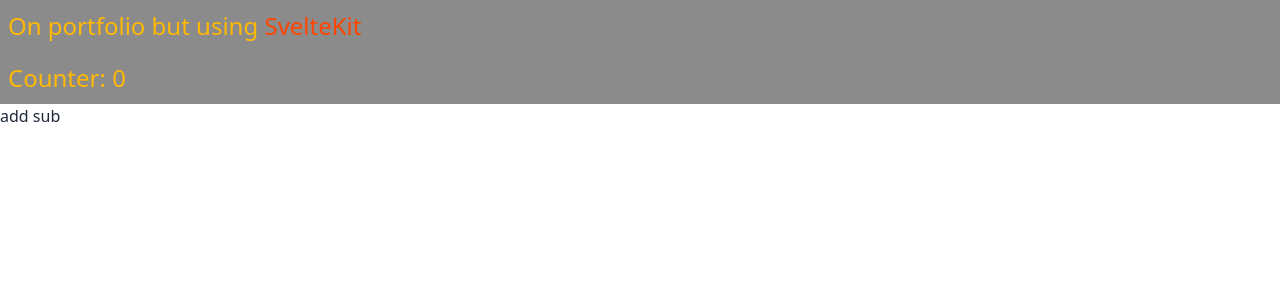
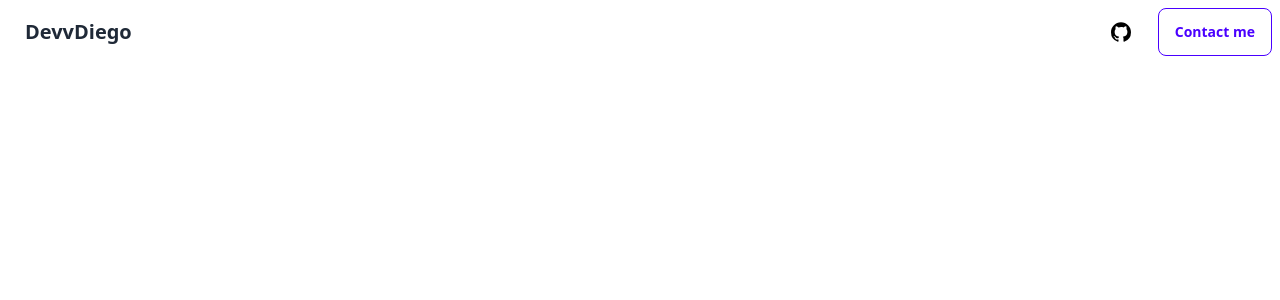
Before and after one commit to DevvDiego/DevvDiego.github.io, a SvelteKit app: page / in a window 1280 px wide. Shown: the top 300 px of the page. Built offline with nearby package versions, Linux system fonts and the light colour scheme.

Commit message:
add navbar using daisyUI

```diff
--- a/src/routes/+page.svelte
+++ b/src/routes/+page.svelte
@@ -1,28 +1,29 @@
 <script>
-    export let count = 0;
+    //Stick with these icons: https://iconer.app/bootstrap/
+    import iconGithub from "$lib/assets/icons/github.svg";
+
 </script>
 
+<div class="navbar bg-base-100">
 
-<h1>On portfolio but using <a style="color: orangered;" href="https://kit.svelte.dev/">SvelteKit</a></h1>
-<h1>
-    Counter: {count}
-</h1>
+    <button class="flex-1">
+        <a class="btn btn-ghost text-xl">DevvDiego</a>
+    </button>
 
-<button on:click={()=>{count++}}>
-    add
-</button>
+    <div class="flex-0 gap-2">
 
+        <!-- ? how to make the icon adapt itself for dark or light mode -->
+        <button class="btn btn-ghost">
+            <img src={iconGithub} alt="github icon" class="w-6 h-6">
+        </button>
 
-<button on:click={()=>{count--}}>
-    sub
-</button>
+        <button class="btn btn-primary btn-outline">
+            <a>Contact me</a>
+        </button>
+
+    </div>
+
+</div>
 
 <style>
-    h1{
-        font-size: 24px;
-        color: rgb(255, 184, 4);
-
-        background-color: rgb(139, 139, 139);
-        padding: 8px;
-    }
 </style>
```
